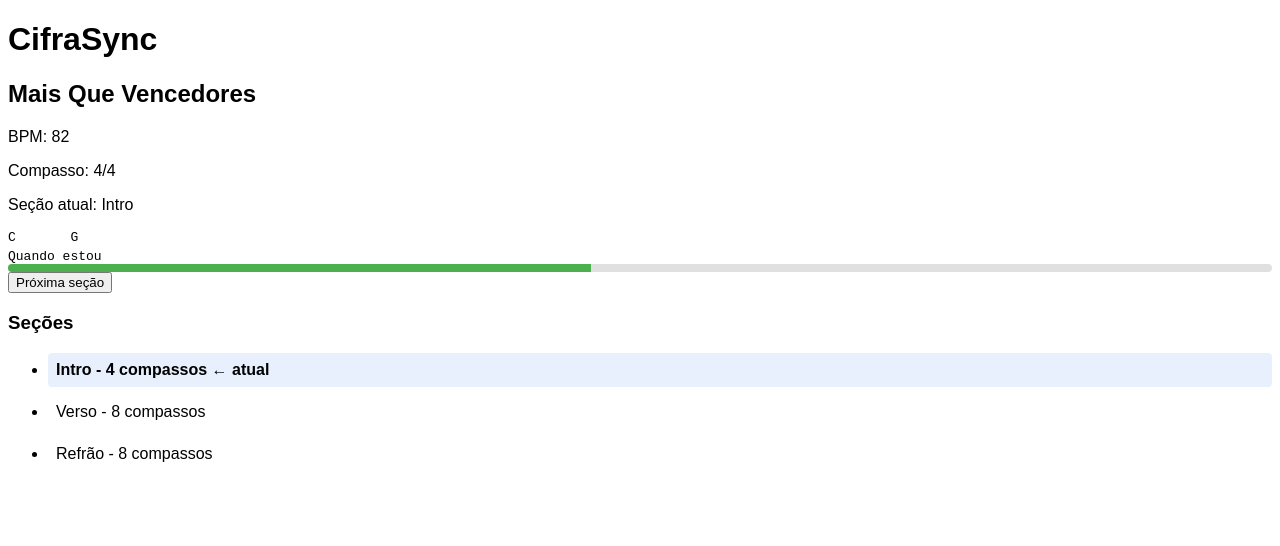
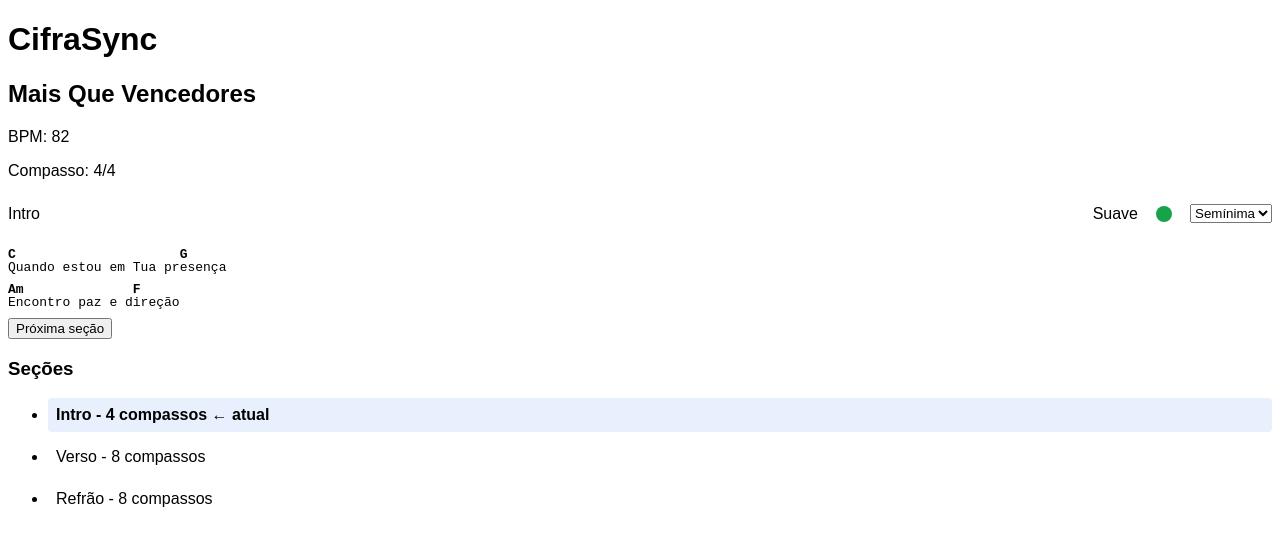
Before and after one commit to paulonishikawa/cifraSync, a React (Vite) app: page / in a window 1280 px wide. Shown: the top 546 px of the page. Built offline with nearby package versions, Linux system fonts and the light colour scheme.

Commit message:
feat: add metronome and simplify song sections

```diff
--- a/src/App.tsx
+++ b/src/App.tsx
@@ -4,6 +4,7 @@ import SectionList from './components/SectionList'
 import { calculateSectionDuration } from './utils/songTiming'
 import { useEffect, useState } from 'react'
 import LyricLineView from './components/LyricLineView'
+import Metronome from './components/Metronome'
 
 
 const song: Song = {
@@ -15,60 +16,40 @@ const song: Song = {
       id: 'intro',
       name: 'Intro',
       bars: 4,
-      lines: [
-        {
-          text: 'Quando estou',
-          chords: [
-            {
-              position: 0,
-              chord: {
-                root: 0,
-                suffix: '',
-              },
-            },
-            {
-              position: 8,
-              chord: {
-                root: 7,
-                suffix: '',
-              },
-            },
-          ],
-        },
-      ],
+      dynamics: 'Suave',
+      content:
+`C                     G
+Quando estou em Tua presença
+Am              F
+Encontro paz e direção`,
     },
     {
       id: 'verso',
       name: 'Verso',
       bars: 8,
-      lines: []
+      dynamics: 'Suave',
+      content: '',
     },
     {
       id: 'refrao',
       name: 'Refrão',
       bars: 8,
-      lines: [],
+      dynamics: 'Forte',
+      content: '',
     },
   ],
 }
 
 function App() {
   const [currentSection, setCurrentSection] = useState(0)
-  const [elapsedTime, setElapsedTime] = useState(0)
+  const [metronomeSubdivision, setMetronomeSubdivision] = useState<
+    'quarter' | 'eighth'
+  >('quarter')
 
   const currentSectionDuration = calculateSectionDuration(
     song,
     song.sections[currentSection],
   )
-
-  const progress = Math.min(
-    elapsedTime / currentSectionDuration,
-    1,
-  )
-
-  useEffect(() => {
-    setElapsedTime(0)
-  }, [currentSection])
 
   useEffect(() => {
     const timer = setTimeout(() => {
@@ -82,44 +63,40 @@ function App() {
     }
   }, [currentSection, currentSectionDuration])
 
-  useEffect(() => {
-    const startTime = Date.now()
-
-    const interval = setInterval(() => {
-      const elapsed = (Date.now() - startTime) / 1000
-
-      if (elapsed >= currentSectionDuration) {
-        setElapsedTime(currentSectionDuration)
-        clearInterval(interval)
-        return
-      }
-
-      setElapsedTime(elapsed)
-    }, 100)
-
-    return () => {
-      clearInterval(interval)
-    }
-  }, [currentSection, currentSectionDuration])
-
-
   return (
     <>
       <h1>CifraSync</h1>
 
       <SongInfo song={song} />
 
-      <p>Seção atual: {song.sections[currentSection].name}</p>
+      <div className="performance-info">
+        <span>{song.sections[currentSection].name}</span>
+
+        <div className="performance-controls">
+          <span>{song.sections[currentSection].dynamics}</span>
+
+          <Metronome
+            bpm={song.bpm}
+            subdivision={metronomeSubdivision}
+          />
+
+          <select
+            value={metronomeSubdivision}
+            onChange={(event) => {
+              setMetronomeSubdivision(
+                event.target.value as 'quarter' | 'eighth'
+              )
+            }}
+          >
+            <option value="quarter">Semínima</option>
+            <option value="eighth">Colcheia</option>
+          </select>
+        </div>
+      </div>
+
       <LyricLineView
-        line={song.sections[0].lines[0]}
+        content={song.sections[currentSection].content}
       />
-
-      <div className="progress-bar">
-        <div
-          className="progress-bar-fill"
-          style={{ width: `${progress * 100}%` }}
-        />
-      </div>
 
       <button
         onClick={() => {
--- a/src/components/LyricLineView.tsx
+++ b/src/components/LyricLineView.tsx
@@ -1,31 +1,20 @@
-import type { LyricLine } from '../types/song'
-import { getNoteName } from '../utils/noteNames'
-
 type LyricLineViewProps = {
-    line: LyricLine
+    content: string
 }
 
-function LyricLineView({ line }: LyricLineViewProps) {
+function LyricLineView({ content }: LyricLineViewProps) {
+    const lines = content.split('\n')
+
     return (
-        <div className="lyric-line">
-            <div className="lyric-line-chords">
-                {line.chords.map((placement) => (
-                    <span
-                        key={placement.position}
-                        className="chord"
-                        style={{
-                            left: `${placement.position}ch`,
-                        }}
-                    >
-                        {getNoteName(placement.chord.root)}
-                        {placement.chord.suffix}
-                    </span>
-                ))}
-            </div>
-
-            <div className="lyric-line-text">
-                {line.text}
-            </div>
+        <div className="lyrics">
+            {lines.map((line, index) => (
+                <div
+                    key={index}
+                    className={index % 2 === 0 ? 'chord-line' : 'lyric-line'}
+                >
+                    {line || '\u00A0'}
+                </div>
+            ))}
         </div>
     )
 }
--- /dev/null
+++ b/src/components/Metronome.tsx
@@ -0,0 +1,34 @@
+import { useEffect, useState } from 'react'
+
+type MetronomeProps = {
+    bpm: number
+    subdivision: 'quarter' | 'eighth'
+}
+
+function Metronome({ bpm, subdivision }: MetronomeProps) {
+    const [isActive, setIsActive] = useState(false)
+
+    const interval = 60000 / bpm / (
+        subdivision === 'eighth' ? 2 : 1
+    )
+
+    useEffect(() => {
+        const timer = setInterval(() => {
+            setIsActive((previous) => !previous)
+        }, interval)
+
+        return () => {
+            clearInterval(timer)
+        }
+    }, [interval])
+
+    return (
+        <div className="metronome">
+            <div
+                className={`metronome-dot ${isActive ? 'active' : ''}`}
+            />
+        </div>
+    )
+}
+
+export default Metronome
--- a/src/index.css
+++ b/src/index.css
@@ -27,18 +27,53 @@ body {
   transition: width 0.1s linear;
 }
 
-.lyric-line-chords {
-  position: relative;
-  height: 1.5em;
+.lyrics {
   font-family: monospace;
+  white-space: pre;
+  overflow-x: auto;
 }
 
-.chord {
-  position: absolute;
-  white-space: nowrap;
+.chord-line {
+  font-weight: bold;
+  line-height: 1;
 }
 
-.lyric-line-text {
-  font-family: monospace;
-  white-space: pre;
+.lyric-line {
+  font-weight: normal;
+  line-height: 1;
+  margin-bottom: 0.7em;
 }
+
+.metronome {
+  display: flex;
+  align-items: center;
+  justify-content: center;
+  width: 28px;
+  height: 28px;
+}
+
+.metronome-dot {
+  width: 10px;
+  height: 10px;
+  border-radius: 50%;
+  background-color: #9ca3af;
+  transition: transform 100ms ease, background-color 100ms ease;
+}
+
+.metronome-dot.active {
+  transform: scale(1.6);
+  background-color: #16a34a;
+}
+
+.performance-info {
+  display: flex;
+  justify-content: space-between;
+  align-items: center;
+  margin: 20px 0;
+}
+
+.performance-controls {
+  display: flex;
+  align-items: center;
+  gap: 12px;
+}
```
Also changed, not shown: src/types/song.ts (+3 -17 lines).
